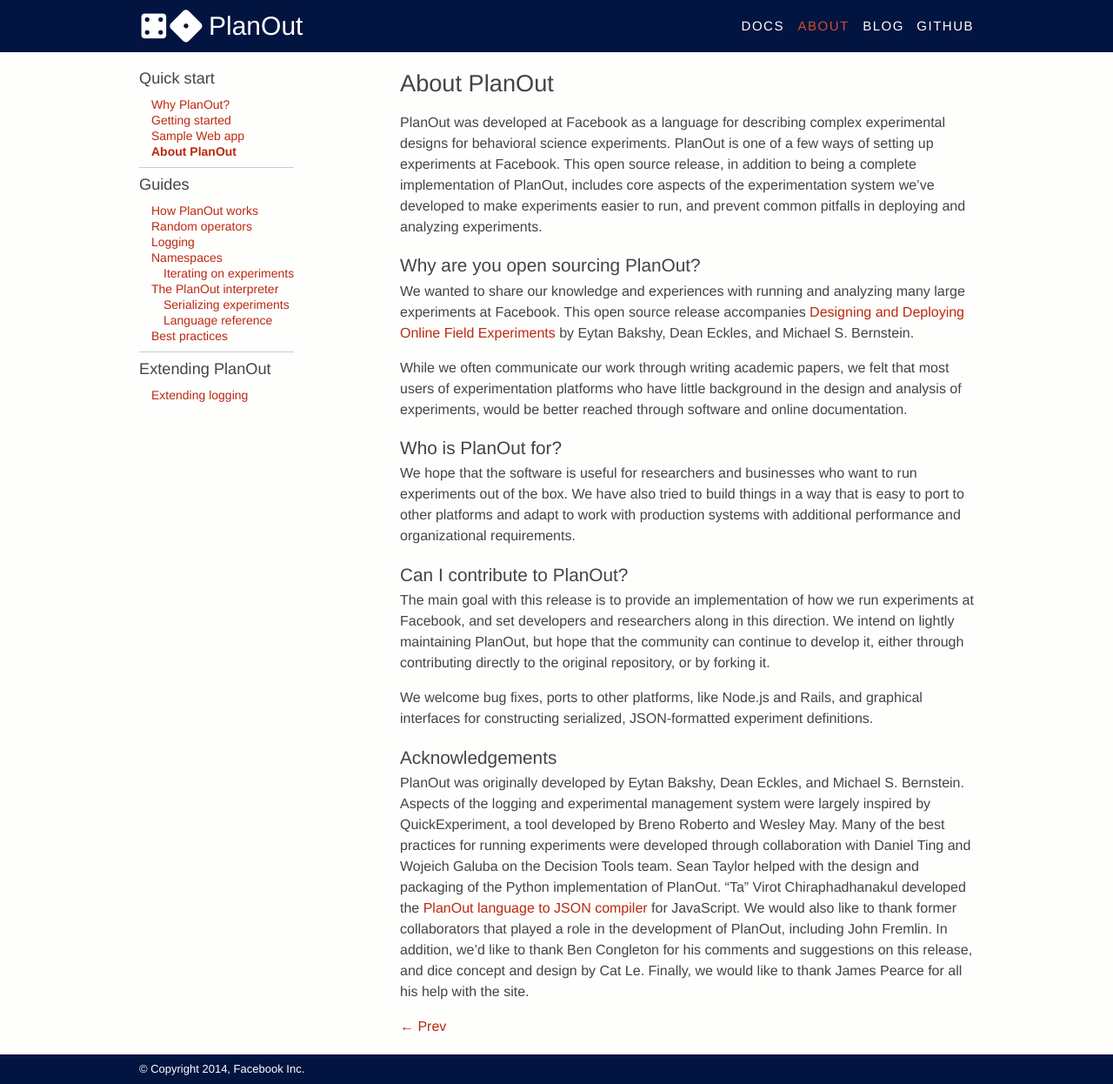
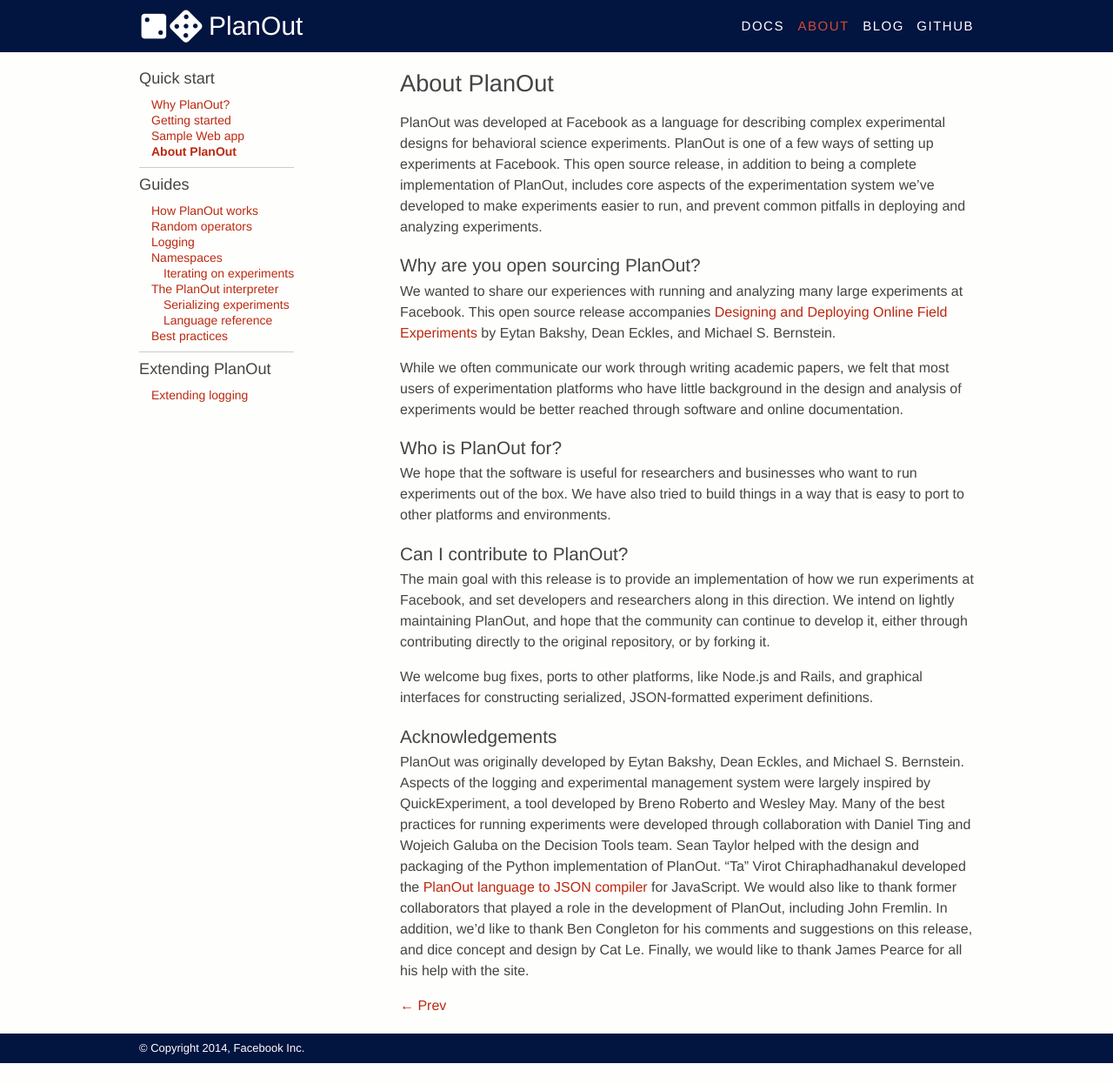
Before and after one commit to facebookarchive/planout, a Jekyll site: the page built from docs/00-about-planout.md, in a window 1280 px wide. Shown: the whole page at 87% size. Built offline with Jekyll 4.4.1, drawn with Linux system fonts in a browser that asks for light colours; Markdown is read by kramdown in place of the engine named in the settings; after the commit the page ends 1222 px from its top, so only the background shows below that.

Commit message:
Update 00-about-planout.md

```diff
--- a/docs/00-about-planout.md
+++ b/docs/00-about-planout.md
@@ -15,27 +15,26 @@
 analyzing experiments.
 
 ### Why are you open sourcing PlanOut?
-We wanted to share our knowledge and experiences with running and analyzing
+We wanted to share our experiences with running and analyzing
 many large experiments at Facebook. This open source release accompanies
 [Designing and Deploying Online Field Experiments](https://www.facebook.com/download/255785951270811/planout.pdf) by Eytan Bakshy, Dean Eckles,
 and Michael S. Bernstein.
 
 While we often communicate our work through writing academic papers,
 we felt that most users of experimentation platforms who have little
-background in the design and analysis of experiments, would be better
+background in the design and analysis of experiments would be better
 reached through software and online documentation.
 
 
 ### Who is PlanOut for?
 We hope that the software is useful for researchers and businesses who
 want to run experiments out of the box. We have also tried to build things in a
-way that is easy to port to other platforms and adapt to work with production
-systems with additional performance and organizational requirements.
+way that is easy to port to other platforms and environments.
 
 ### Can I contribute to PlanOut?
 The main goal with this release is to provide an implementation of how we
 run experiments at Facebook, and set developers and researchers along in this
-direction. We intend on lightly maintaining PlanOut, but hope that the
+direction. We intend on lightly maintaining PlanOut, and hope that the
 community can continue to develop it, either through contributing directly to
 the original repository, or by forking it.
 
```
